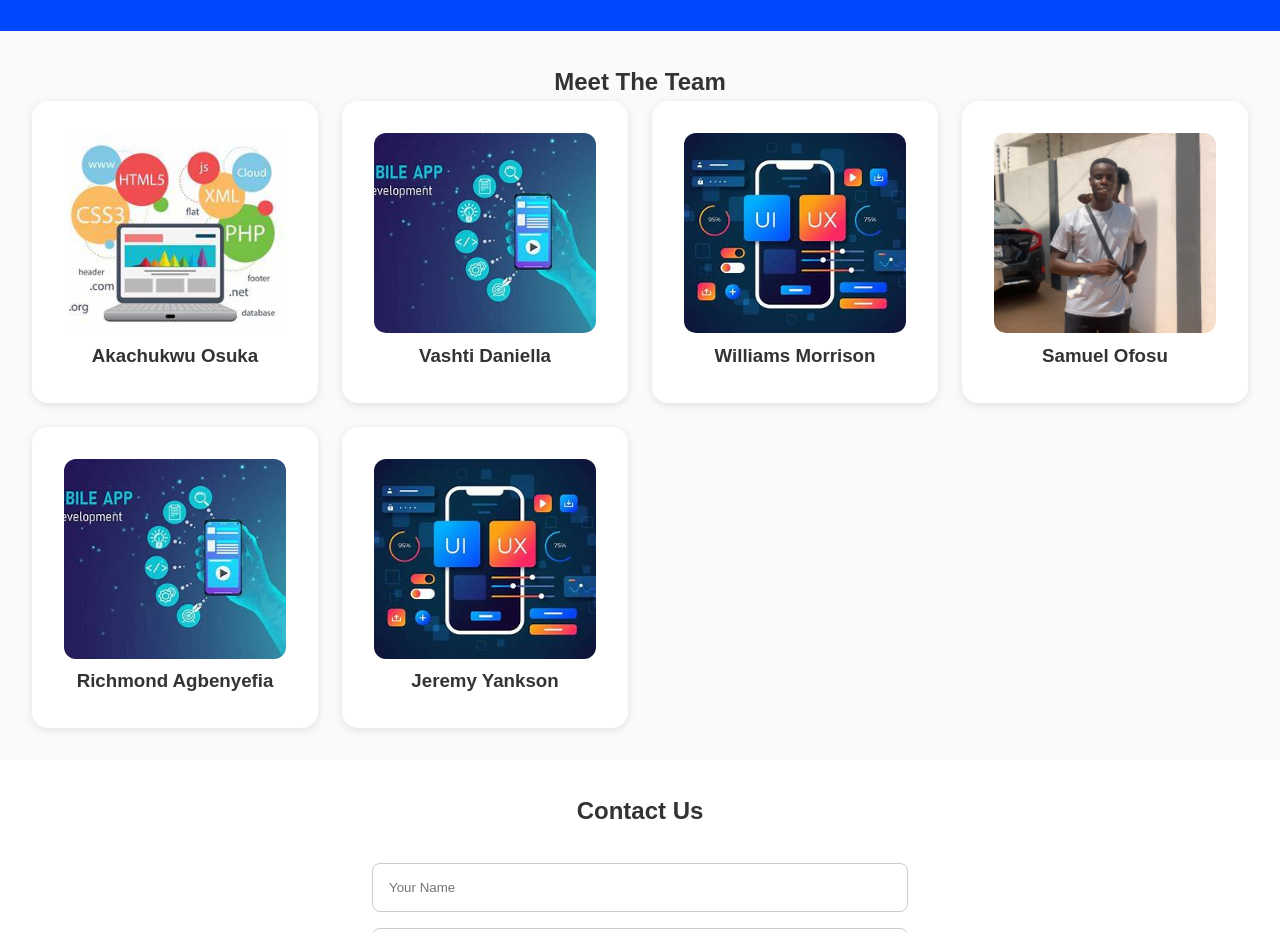
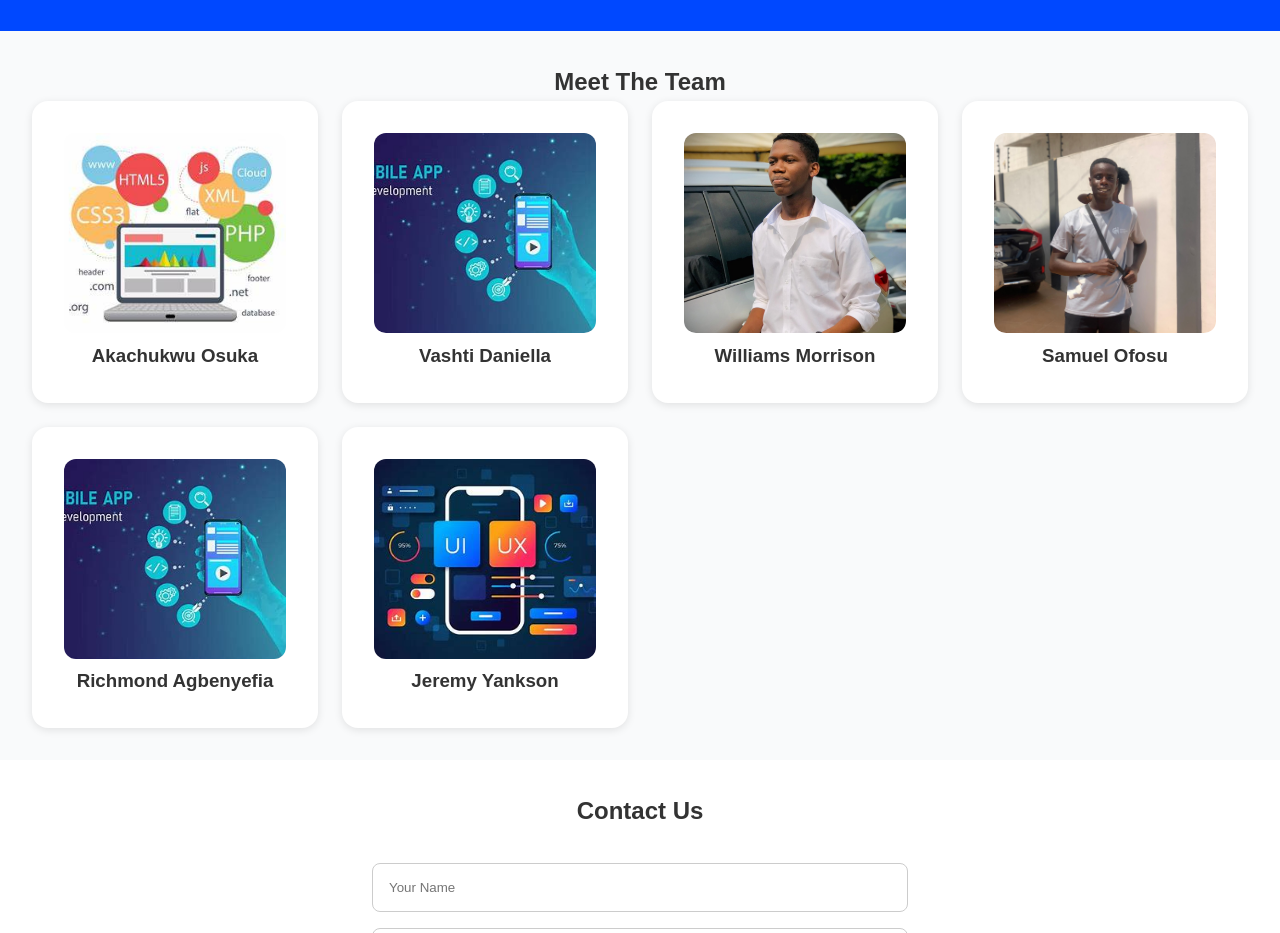
Before and after one commit to Jay-UI-CyberDev/sirjoseph, a plain HTML site: page sir joseph's assignment/index.html in a window 1280 px wide. Shown: the part 940-1873 px from the top of the page. Drawn offline with Linux system fonts and the light colour scheme.

Commit message:
Update index.html

```diff
--- a/sir joseph's assignment/index.html
+++ b/sir joseph's assignment/index.html
@@ -63,7 +63,7 @@
     <div class="main-container">
       <div class="cards"><img src="OIP.jpg" alt="Akachukwu Osuka" /><h3>Akachukwu Osuka</h3></div>
       <div class="cards"><img src="OIP (1).jpg" alt="Vashti Daniella" /><h3>Vashti Daniella</h3></div>
-      <div class="cards"><img src="OIP (2).jpg" alt="Williams Morrison" /><h3>Williams Morrison</h3></div>
+      <div class="cards"><img src="WhatsApp Image 2025-04-22 at 22.36.38_51e0931a.jpg" alt="Williams Morrison" /><h3>Williams Morrison</h3></div>
       <div class="cards"><img src="WhatsApp Image 2025-04-22 at 23.01.07_d3c75a6f.jpg" alt="Samuel Ofosu" /><h3>Samuel Ofosu</h3></div>
       <div class="cards"><img src="OIP (1).jpg" alt="Richmond Agbenyefia" /><h3>Richmond Agbenyefia</h3></div>
       <div class="cards"><img src="OIP (2).jpg" alt="Jeremy Yankson" /><h3>Jeremy Yankson</h3></div>
```
